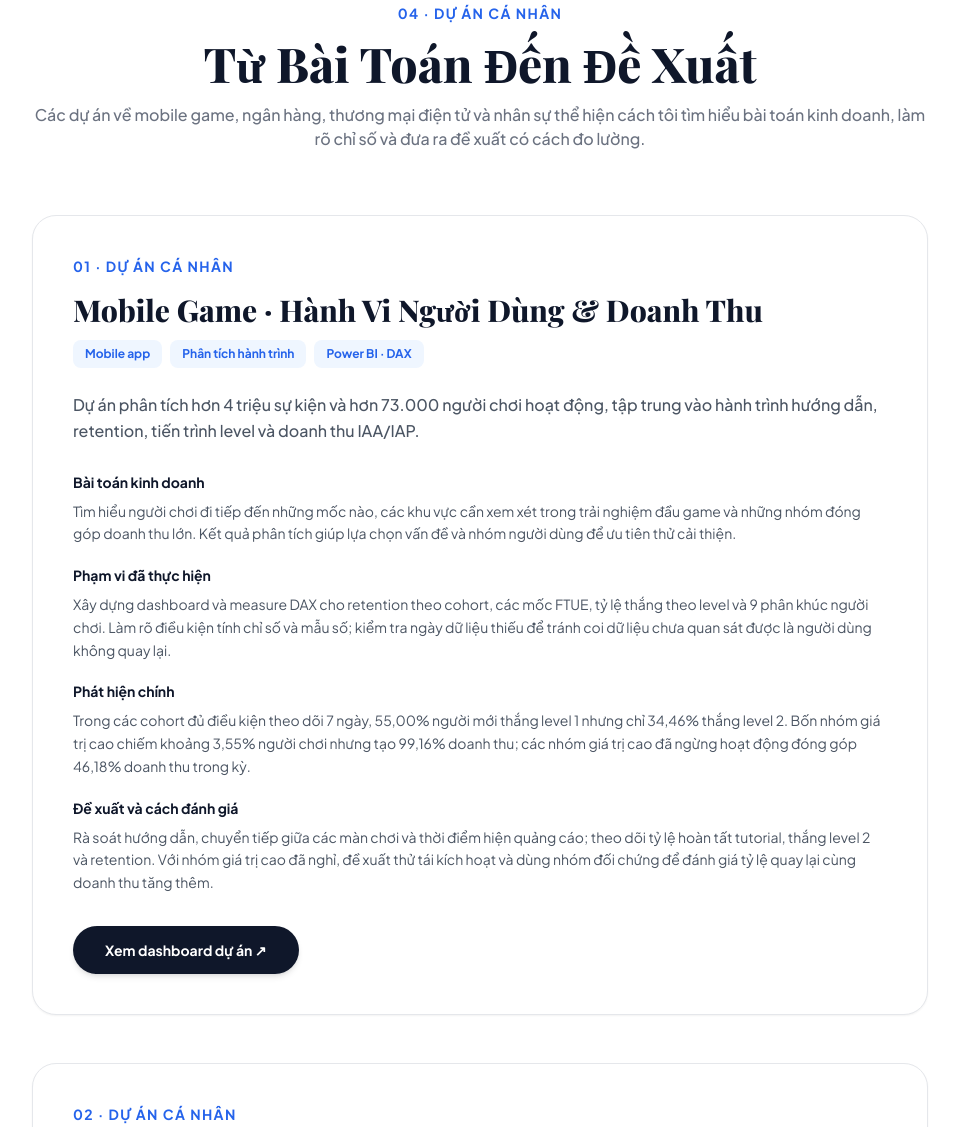
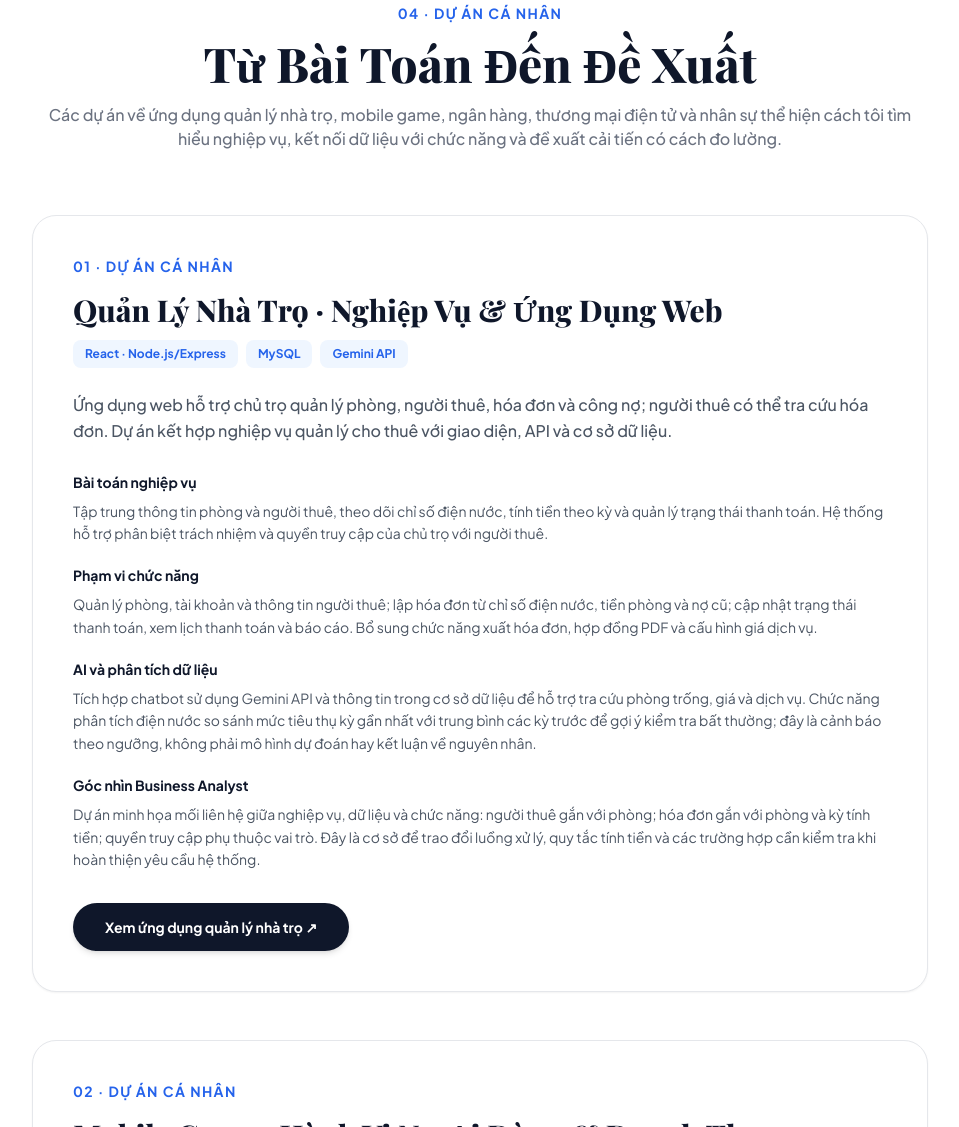
Before and after one commit to hieupham11/portfolio-ba, a plain HTML site: page index.html in a window 1280 px wide. Shown: the part 3696-4823 px from the top of the page, without its empty margins (160-1119 px from the left). Drawn offline with nearby package versions, Linux system fonts and the light colour scheme; a web font is replaced by a local one.

Commit message:
Add files via upload

```diff
--- a/index.html
+++ b/index.html
@@ -4,7 +4,7 @@
     <meta charset="UTF-8">
     <meta name="viewport" content="width=device-width, initial-scale=1.0">
     <title>Phạm Minh Hiếu - Business Analyst Intern Portfolio</title>
-    <meta name="description" content="Portfolio ứng tuyển Business Analyst Intern của Phạm Minh Hiếu: nền tảng quản trị và kỹ thuật, dự án mobile game và CASA, định hướng phân tích nghiệp vụ và hệ thống dữ liệu.">
+    <meta name="description" content="Portfolio ứng tuyển Business Analyst Intern của Phạm Minh Hiếu: nền tảng quản trị và kỹ thuật, ứng dụng quản lý nhà trọ, các dự án phân tích dữ liệu và định hướng phân tích nghiệp vụ.">
     <script src="https://cdn.tailwindcss.com"></script>
     <link href="https://fonts.googleapis.com/css2?family=Playfair+Display:ital,wght@0,700;0,800;0,900;1,700&family=Plus+Jakarta+Sans:wght@400;500;600;700;800&display=swap" rel="stylesheet">
     <script>
@@ -186,11 +186,36 @@
     <div class="max-w-4xl mx-auto text-center mb-16">
         <h3 class="text-sm font-bold text-primary tracking-widest uppercase mb-4">04 · DỰ ÁN CÁ NHÂN</h3>
         <h2 class="text-4xl sm:text-5xl font-extrabold text-navy" style="font-family: 'Playfair Display', serif;">Từ Bài Toán Đến Đề Xuất</h2>
-        <p class="text-gray-500 font-medium mt-4">Các dự án về mobile game, ngân hàng, thương mại điện tử và nhân sự thể hiện cách tôi tìm hiểu bài toán kinh doanh, làm rõ chỉ số và đưa ra đề xuất có cách đo lường.</p>
+        <p class="text-gray-500 font-medium mt-4">Các dự án về ứng dụng quản lý nhà trọ, mobile game, ngân hàng, thương mại điện tử và nhân sự thể hiện cách tôi tìm hiểu nghiệp vụ, kết nối dữ liệu với chức năng và đề xuất cải tiến có cách đo lường.</p>
     </div>
     <div class="max-w-4xl mx-auto space-y-12">
+        <article id="project-rental" class="bg-white rounded-3xl border border-gray-200 shadow-sm p-8 sm:p-10 hover:shadow-xl transition-all duration-300">
+            <span class="text-primary font-bold mb-4 block text-sm tracking-widest">01 · DỰ ÁN CÁ NHÂN</span>
+            <h3 class="text-2xl sm:text-3xl font-extrabold text-navy mb-3 leading-tight" style="font-family: 'Playfair Display', serif;">Quản Lý Nhà Trọ · Nghiệp Vụ &amp; Ứng Dụng Web</h3>
+            <div class="text-xs font-bold text-blue-600 mb-6 flex flex-wrap gap-2"><span class="bg-blue-50 px-3 py-1.5 rounded-lg">React · Node.js/Express</span><span class="bg-blue-50 px-3 py-1.5 rounded-lg">MySQL</span><span class="bg-blue-50 px-3 py-1.5 rounded-lg">Gemini API</span></div>
+            <p class="text-gray-600 font-medium leading-relaxed mb-7">Ứng dụng web hỗ trợ chủ trọ quản lý phòng, người thuê, hóa đơn và công nợ; người thuê có thể tra cứu hóa đơn. Dự án kết hợp nghiệp vụ quản lý cho thuê với giao diện, API và cơ sở dữ liệu.</p>
+            <div class="space-y-5 mb-8">
+                <div>
+                    <h4 class="text-sm font-bold text-navy mb-2">Bài toán nghiệp vụ</h4>
+                    <p class="text-sm text-gray-600 leading-relaxed">Tập trung thông tin phòng và người thuê, theo dõi chỉ số điện nước, tính tiền theo kỳ và quản lý trạng thái thanh toán. Hệ thống hỗ trợ phân biệt trách nhiệm và quyền truy cập của chủ trọ với người thuê.</p>
+                </div>
+                <div>
+                    <h4 class="text-sm font-bold text-navy mb-2">Phạm vi chức năng</h4>
+                    <p class="text-sm text-gray-600 leading-relaxed">Quản lý phòng, tài khoản và thông tin người thuê; lập hóa đơn từ chỉ số điện nước, tiền phòng và nợ cũ; cập nhật trạng thái thanh toán, xem lịch thanh toán và báo cáo. Bổ sung chức năng xuất hóa đơn, hợp đồng PDF và cấu hình giá dịch vụ.</p>
+                </div>
+                <div>
+                    <h4 class="text-sm font-bold text-navy mb-2">AI và phân tích dữ liệu</h4>
+                    <p class="text-sm text-gray-600 leading-relaxed">Tích hợp chatbot sử dụng Gemini API và thông tin trong cơ sở dữ liệu để hỗ trợ tra cứu phòng trống, giá và dịch vụ. Chức năng phân tích điện nước so sánh mức tiêu thụ kỳ gần nhất với trung bình các kỳ trước để gợi ý kiểm tra bất thường; đây là cảnh báo theo ngưỡng, không phải mô hình dự đoán hay kết luận về nguyên nhân.</p>
+                </div>
+                <div>
+                    <h4 class="text-sm font-bold text-navy mb-2">Góc nhìn Business Analyst</h4>
+                    <p class="text-sm text-gray-600 leading-relaxed">Dự án minh họa mối liên hệ giữa nghiệp vụ, dữ liệu và chức năng: người thuê gắn với phòng; hóa đơn gắn với phòng và kỳ tính tiền; quyền truy cập phụ thuộc vai trò. Đây là cơ sở để trao đổi luồng xử lý, quy tắc tính tiền và các trường hợp cần kiểm tra khi hoàn thiện yêu cầu hệ thống.</p>
+                </div>
+            </div>
+            <a href="https://quan-ly-nha-tro-weld.vercel.app/" target="_blank" rel="noopener noreferrer" class="inline-flex items-center justify-center bg-navy hover:bg-blue-600 text-white font-bold py-3.5 px-8 rounded-full transition-all text-sm shadow-md gap-2">Xem ứng dụng quản lý nhà trọ ↗</a>
+        </article>
         <article id="project-game" class="bg-white rounded-3xl border border-gray-200 shadow-sm p-8 sm:p-10 hover:shadow-xl transition-all duration-300">
-            <span class="text-primary font-bold mb-4 block text-sm tracking-widest">01 · DỰ ÁN CÁ NHÂN</span>
+            <span class="text-primary font-bold mb-4 block text-sm tracking-widest">02 · DỰ ÁN CÁ NHÂN</span>
             <h3 class="text-2xl sm:text-3xl font-extrabold text-navy mb-3 leading-tight" style="font-family: 'Playfair Display', serif;">Mobile Game · Hành Vi Người Dùng &amp; Doanh Thu</h3>
             <div class="text-xs font-bold text-blue-600 mb-6 flex flex-wrap gap-2"><span class="bg-blue-50 px-3 py-1.5 rounded-lg">Mobile app</span><span class="bg-blue-50 px-3 py-1.5 rounded-lg">Phân tích hành trình</span><span class="bg-blue-50 px-3 py-1.5 rounded-lg">Power BI · DAX</span></div>
             <p class="text-gray-600 font-medium leading-relaxed mb-7">Dự án phân tích hơn 4 triệu sự kiện và hơn 73.000 người chơi hoạt động, tập trung vào hành trình hướng dẫn, retention, tiến trình level và doanh thu IAA/IAP.</p>
@@ -201,7 +226,7 @@
             <a href="https://app.powerbi.com/view?r=eyJrIjoiMTFmNTk1NTAtNDQxZi00YTk3LTg5NjUtN2Y1ZjNlYWU5OTJmIiwidCI6IjVlOGIzMjY5LTc2Y2EtNDU3Yy04NDdmLTQ0NGUzZGI5ODZhNyIsImMiOjl9" target="_blank" rel="noopener noreferrer" class="inline-flex items-center justify-center bg-navy hover:bg-blue-600 text-white font-bold py-3.5 px-8 rounded-full transition-all text-sm shadow-md gap-2">Xem dashboard dự án ↗</a>
         </article>
         <article id="project-casa" class="bg-white rounded-3xl border border-gray-200 shadow-sm p-8 sm:p-10 hover:shadow-xl transition-all duration-300">
-            <span class="text-primary font-bold mb-4 block text-sm tracking-widest">02 · DỰ ÁN CÁ NHÂN</span>
+            <span class="text-primary font-bold mb-4 block text-sm tracking-widest">03 · DỰ ÁN CÁ NHÂN</span>
             <h3 class="text-2xl sm:text-3xl font-extrabold text-navy mb-3 leading-tight" style="font-family: 'Playfair Display', serif;">CASA · Số Dư, Giao Dịch &amp; Hành Vi Khách Hàng</h3>
             <div class="text-xs font-bold text-blue-600 mb-6 flex flex-wrap gap-2"><span class="bg-blue-50 px-3 py-1.5 rounded-lg">Nghiệp vụ khách hàng</span><span class="bg-blue-50 px-3 py-1.5 rounded-lg">Python · Pandas · NumPy</span><span class="bg-blue-50 px-3 py-1.5 rounded-lg">Power BI · DAX</span></div>
             <p class="text-gray-600 font-medium leading-relaxed mb-7">Dự án làm sạch và phân tích hơn 100.000 bản ghi khách hàng; xây dựng dashboard 4 trang về số dư, dòng tiền và phân khúc RFM.</p>
@@ -212,7 +237,7 @@
             <a href="https://app.powerbi.com/view?r=eyJrIjoiMTAxYTI4NzItNGJkMC00MDU3LTk0MjAtZTIzOWFhZWIyMmY5IiwidCI6IjVlOGIzMjY5LTc2Y2EtNDU3Yy04NDdmLTQ0NGUzZGI5ODZhNyIsImMiOjl9" target="_blank" rel="noopener noreferrer" class="inline-flex items-center justify-center bg-navy hover:bg-blue-600 text-white font-bold py-3.5 px-8 rounded-full transition-all text-sm shadow-md gap-2">Xem dashboard dự án ↗</a>
         </article>
         <article id="project-retail" class="bg-white rounded-3xl border border-gray-200 shadow-sm p-8 sm:p-10 hover:shadow-xl transition-all duration-300">
-            <span class="text-primary font-bold mb-4 block text-sm tracking-widest">03 · DỰ ÁN CÁ NHÂN</span>
+            <span class="text-primary font-bold mb-4 block text-sm tracking-widest">04 · DỰ ÁN CÁ NHÂN</span>
             <h3 class="text-2xl sm:text-3xl font-extrabold text-navy mb-3 leading-tight" style="font-family: 'Playfair Display', serif;">E-Commerce · Hành Vi Mua Hàng &amp; Cơ Hội Bán Chéo</h3>
             <div class="text-xs font-bold text-blue-600 mb-6 flex flex-wrap gap-2"><span class="bg-blue-50 px-3 py-1.5 rounded-lg">Hành vi khách hàng</span><span class="bg-blue-50 px-3 py-1.5 rounded-lg">RFM</span><span class="bg-blue-50 px-3 py-1.5 rounded-lg">Market Basket</span></div>
             <p class="text-gray-600 font-medium leading-relaxed mb-7">Phân tích hơn 18.000 khách hàng và 28.000 giao dịch; xây dựng dashboard 7 trang về hành vi mua hàng, retention theo cohort và 7 phân khúc RFM.</p>
@@ -237,7 +262,7 @@
             <a href="https://app.powerbi.com/view?r=eyJrIjoiYWRiMmE0OWYtMTAzZC00YjQ1LTgzYTItMmUyYzY3NmU5MmYyIiwidCI6IjVlOGIzMjY5LTc2Y2EtNDU3Yy04NDdmLTQ0NGUzZGI5ODZhNyIsImMiOjl9" target="_blank" rel="noopener noreferrer" class="inline-flex items-center justify-center bg-navy hover:bg-blue-600 text-white font-bold py-3.5 px-8 rounded-full transition-all text-sm shadow-md gap-2">Xem dashboard dự án ↗</a>
         </article>
         <article id="project-hr" class="bg-white rounded-3xl border border-gray-200 shadow-sm p-8 sm:p-10 hover:shadow-xl transition-all duration-300">
-            <span class="text-primary font-bold mb-4 block text-sm tracking-widest">04 · DỰ ÁN CÁ NHÂN</span>
+            <span class="text-primary font-bold mb-4 block text-sm tracking-widest">05 · DỰ ÁN CÁ NHÂN</span>
             <h3 class="text-2xl sm:text-3xl font-extrabold text-navy mb-3 leading-tight" style="font-family: 'Playfair Display', serif;">HR Analytics · Báo Cáo Theo Dõi Nhân Sự</h3>
             <div class="text-xs font-bold text-blue-600 mb-6 flex flex-wrap gap-2"><span class="bg-blue-50 px-3 py-1.5 rounded-lg">Power BI</span><span class="bg-blue-50 px-3 py-1.5 rounded-lg">Báo cáo</span><span class="bg-blue-50 px-3 py-1.5 rounded-lg">Phân tích dữ liệu</span></div>
             <p class="text-gray-600 font-medium leading-relaxed mb-7">Dự án xây dựng dashboard Power BI theo dõi tỷ lệ nghỉ việc, hiệu suất và các yếu tố liên quan đến tình trạng kiệt sức của nhân viên.</p>
```
